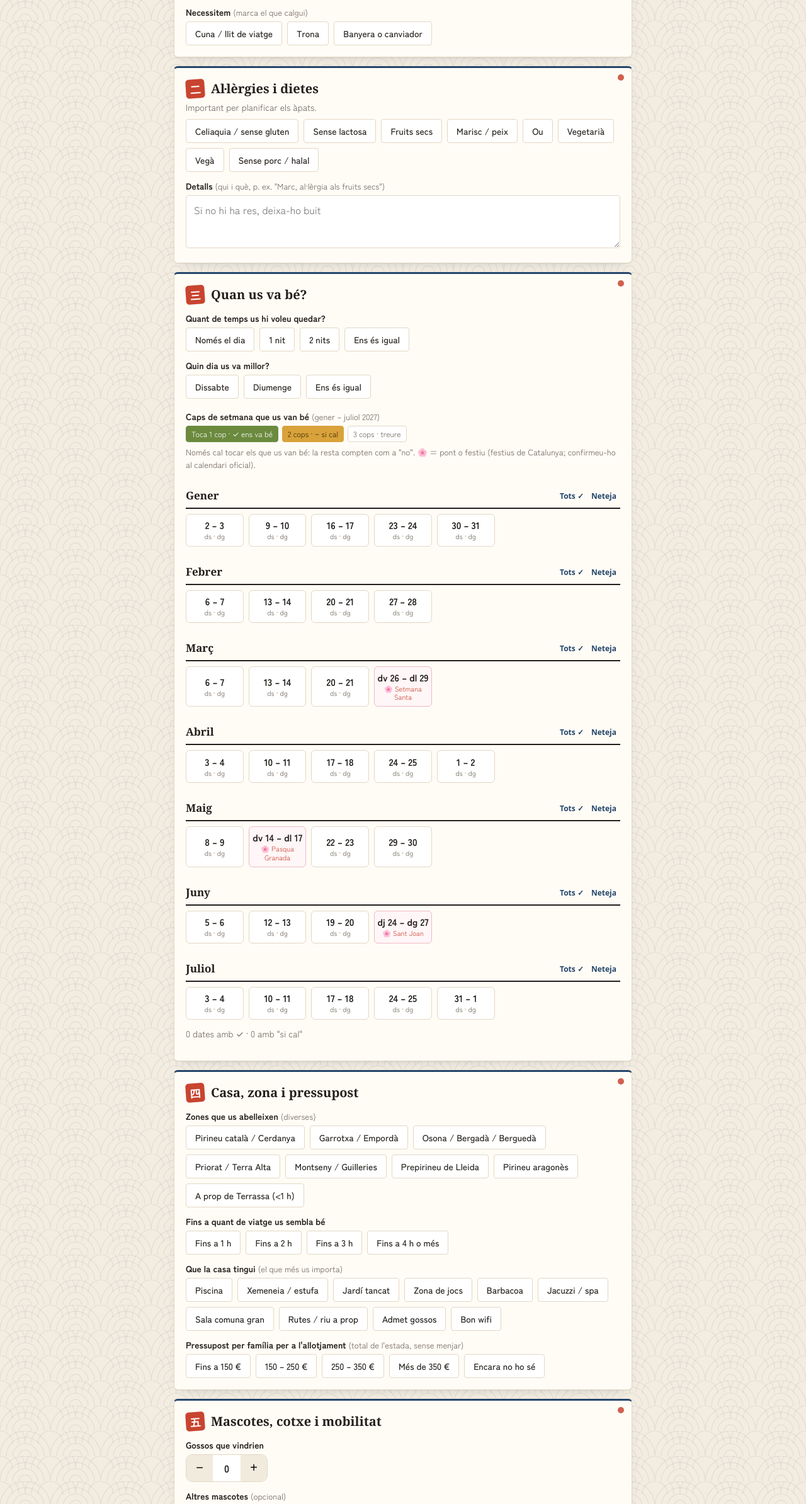
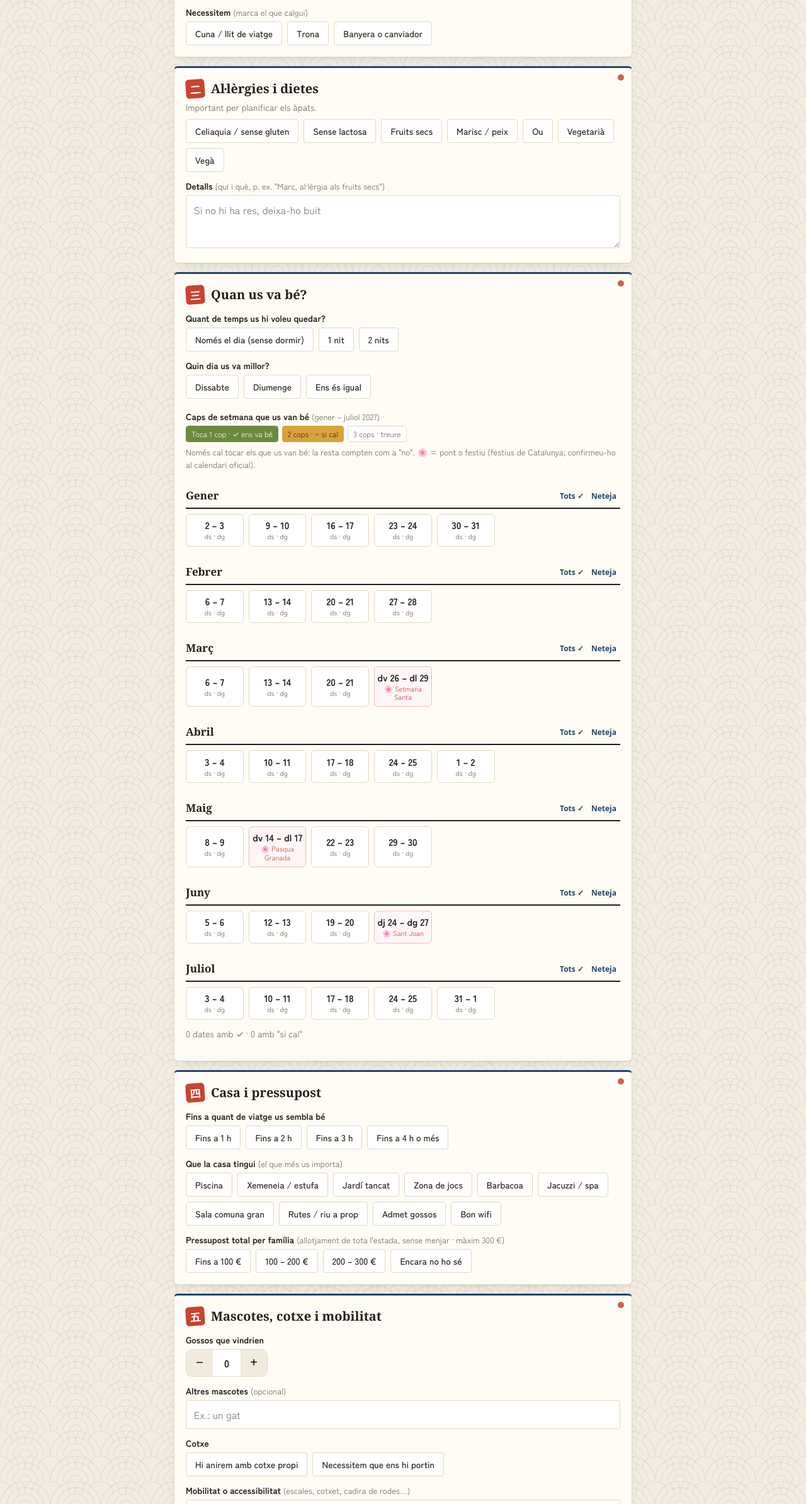
Before and after one commit to quipox/casa-rural-2027, a plain HTML site: page index.html in a window 1280 px wide. Shown: the part 768-3156 px from the top of the page at 63% size. Drawn offline with Linux system fonts and the light colour scheme; a web font is replaced by a local one.

Commit message:
Treu zones i halal, pressupost fins a 300 €, durada: dia, 1 o 2 nits
Co-Authored-By: Claude Opus 5.5 <noreply@anthropic.com>
Claude-Session: https://claude.ai/code/session_01LZC6vCfXuCQjYY8Ps8t2VN

```diff
--- a/index.html
+++ b/index.html
@@ -210,14 +210,12 @@ footer.jp{text-align:center;color:var(--mut);font:600 14px "Shippori Mincho B1",
   </section>
 
   <section class="card">
-    <h2><span class="num">四</span>Casa, zona i pressupost</h2>
-    <label class="f">Zones que us abelleixen <span class="hint">(diverses)</span></label>
-    <div class="chips" data-multi="zones" id="zoneChips"></div>
+    <h2><span class="num">四</span>Casa i pressupost</h2>
     <label class="f">Fins a quant de viatge us sembla bé</label>
     <div class="chips" data-single="travel" id="travelChips"></div>
     <label class="f">Que la casa tingui <span class="hint">(el que més us importa)</span></label>
     <div class="chips" data-multi="extras" id="extraChips"></div>
-    <label class="f">Pressupost per família per a l'allotjament <span class="hint">(total de l'estada, sense menjar)</span></label>
+    <label class="f">Pressupost total per família <span class="hint">(allotjament de tota l'estada, sense menjar · màxim 300 €)</span></label>
     <div class="chips" data-single="budget" id="budgetChips"></div>
   </section>
 
@@ -350,18 +348,18 @@ var PBY={};PERIODS.forEach(function(p){PBY[p.id]=p});
 /* ---------- opciones ---------- */
 var OPT={
  needs:[["cuna","Cuna / llit de viatge"],["trona","Trona"],["bano","Banyera o canviador"]],
- diets:[["celiaco","Celiaquia / sense gluten"],["lactosa","Sense lactosa"],["frutossecos","Fruits secs"],["marisco","Marisc / peix"],["huevo","Ou"],["vegetariano","Vegetarià"],["vegano","Vegà"],["halal","Sense porc / halal"]],
- nights:[["0","Només el dia"],["1","1 nit"],["2","2 nits"],["any","Ens és igual"],["3","3 nits"],["4","4 nits o més"]],
+ diets:[["celiaco","Celiaquia / sense gluten"],["lactosa","Sense lactosa"],["frutossecos","Fruits secs"],["marisco","Marisc / peix"],["huevo","Ou"],["vegetariano","Vegetarià"],["vegano","Vegà"]],
+ nights:[["0","Només el dia (sense dormir)"],["1","1 nit"],["2","2 nits"]],
  day:[["ds","Dissabte"],["dg","Diumenge"],["igual","Ens és igual"]],
  zones:[["pirineo","Pirineu català / Cerdanya"],["garrotxa","Garrotxa / Empordà"],["osona","Osona / Bergadà / Berguedà"],["priorat","Priorat / Terra Alta"],["montseny","Montseny / Guilleries"],["lleida","Prepirineu de Lleida"],["aragon","Pirineu aragonès"],["cerca","A prop de Terrassa (<1 h)"]],
  travel:[["1h","Fins a 1 h"],["2h","Fins a 2 h"],["3h","Fins a 3 h"],["4h","Fins a 4 h o més"]],
  extras:[["piscina","Piscina"],["chimenea","Xemeneia / estufa"],["jardin","Jardí tancat"],["juegos","Zona de jocs"],["bbq","Barbacoa"],["spa","Jacuzzi / spa"],["sala","Sala comuna gran"],["rutas","Rutes / riu a prop"],["mascotas","Admet gossos"],["wifi","Bon wifi"]],
- budget:[["b1","Fins a 150 €"],["b2","150 – 250 €"],["b3","250 – 350 €"],["b4","Més de 350 €"],["b0","Encara no ho sé"]],
+ budget:[["b1","Fins a 100 €"],["b2","100 – 200 €"],["b3","200 – 300 €"],["b0","Encara no ho sé"]],
  car:[["si","Hi anirem amb cotxe propi"],["no","Necessitem que ens hi portin"]],
  meals:[["turnos","Cuinem per torns entre famílies"],["comun","Compra comuna i despeses a mitges"],["cada","Cada família pel seu compte"],["mixto","Mixt: sopars junts, la resta lliure"],["fuera","Restaurant / càtering a prop"]],
  helps:[["cocinar","Cuinar"],["compra","Fer la compra"],["bbq","Encarregar-me de la barbacoa"],["ninos","Activitats per als nens"],["juegos","Jocs de taula"],["reservas","Gestionar reserves / pagaments"],["playlist","Música i ambient"],["conducir","Portar gent al cotxe"]]
 };
-var BUD_MAX={b1:150,b2:250,b3:350};
+var BUD_MAX={b1:100,b2:200,b3:300};
 function optLabel(group,id){var a=OPT[group];for(var i=0;i<a.length;i++)if(a[i][0]===id)return a[i][1];return id}
 
 /* ---------- estado del formulario ---------- */
@@ -371,11 +369,11 @@ function defaults(){return {fam:"",contact:"",phone:"",adults:2,kids:[],needs:[]
 function save(){store("cr1-form",S)}
 
 function renderChips(){
-  var map={needs:"#needsChips",diets:"#dietChips",nights:"#nightsChips",day:"#dayChips",zones:"#zoneChips",travel:"#travelChips",extras:"#extraChips",budget:"#budgetChips",car:"#carChips",meals:"#mealChips",helps:"#helpChips"};
+  var map={needs:"#needsChips",diets:"#dietChips",nights:"#nightsChips",day:"#dayChips",travel:"#travelChips",extras:"#extraChips",budget:"#budgetChips",car:"#carChips",meals:"#mealChips",helps:"#helpChips"};
   Object.keys(map).forEach(function(g){
     var el=$(map[g]);if(!el)return;
     var multi=Array.isArray(S[g]);
-    el.innerHTML=OPT[g].filter(function(o){return !(g==="nights"&&(o[0]==="3"||o[0]==="4"))}).map(function(o){
+    el.innerHTML=OPT[g].map(function(o){
       var on=multi?S[g].indexOf(o[0])>-1:S[g]===o[0];
       return '<button type="button" class="chip'+(on?" on":"")+'" data-g="'+g+'" data-v="'+o[0]+'" aria-pressed="'+on+'">'+esc(o[1])+'</button>';
     }).join("");
@@ -456,7 +454,6 @@ function summaryText(o){
   L.push("👨‍👩‍👧 "+o.a+" adult(s)"+(o.k.length?" + "+o.k.length+" nen(s) ("+o.k.join(", ")+" anys)":""));
   if(o.al.length||o.at)L.push("🍽️ Dietes/al·lèrgies: "+o.al.map(function(x){return optLabel("diets",x)}).concat(o.at?[o.at]:[]).join("; "));
   L.push("📅 Dates ✓ "+o.ok.length+" · si cal "+o.mb.length);
-  if(o.z.length)L.push("📍 Zones: "+o.z.map(function(x){return optLabel("zones",x)}).join(", "));
   if(o.b)L.push("💶 Pressupost: "+optLabel("budget",o.b));
   L.push("");L.push(enc(o));
   return L.join("\n");
@@ -592,7 +589,6 @@ function renderPanel(){
   h+='<section class="card"><h2>5 · Preferències del grup</h2>';
   h+='<h3>Durada</h3>'+barsHTML(count(FAMS.map(function(f){return f.n?[f.n]:[]})),"nights",n);
   h+='<h3>Dia preferit</h3>'+barsHTML(count(FAMS.map(function(f){return f.dy?[f.dy]:[]})),"day",n);
-  h+='<h3>Zones</h3>'+barsHTML(count(FAMS.map(function(f){return f.z})),"zones",n);
   h+='<h3>Viatge màxim</h3>'+barsHTML(count(FAMS.map(function(f){return f.t?[f.t]:[]})),"travel",n);
   h+='<h3>Què ha de tenir la casa</h3>'+barsHTML(count(FAMS.map(function(f){return f.x})),"extras",n);
   h+='<h3>Pressupost per família</h3>'+barsHTML(count(FAMS.map(function(f){return f.b?[f.b]:[]})),"budget",n);
@@ -620,11 +616,9 @@ function phase2HTML(an){
   var att=r.ok.concat(r.mb),pp=peopleOf(att);
   var caps=att.map(function(f){return BUD_MAX[f.b]}).filter(function(x){return x});
   var cap=caps.length?Math.min.apply(null,caps):null;
-  var hasUnknown=att.some(function(f){return f.b==="b4"});
+  var hasUnknown=att.some(function(f){return f.b==="b0"||!f.b});
   var ex=count(att.map(function(f){return f.x}));
   var exTop=Object.keys(ex).sort(function(a,b){return ex[b]-ex[a]}).slice(0,6);
-  var zn=count(att.map(function(f){return f.z}));
-  var znTop=Object.keys(zn).sort(function(a,b){return zn[b]-zn[a]}).slice(0,3);
   var tr=att.map(function(f){return f.t}).filter(Boolean).sort();
   var dogs=0;att.forEach(function(f){dogs+=f.dg});
   var cunas=att.filter(function(f){return f.nd.indexOf("cuna")>-1}).length;
@@ -644,7 +638,6 @@ function phase2HTML(an){
   else brief.push("Dormitoris: mínim "+att.length+" (un per família) · Places: "+pp.t+" + marge");
   if(cunas||tronas)brief.push("Cunes: "+cunas+" · Trones: "+tronas);
   brief.push("Gossos: "+dogs+(dogs?" (la casa els ha d\'admetre)":""));
-  if(znTop.length)brief.push("Zones: "+znTop.map(function(z){return optLabel("zones",z)}).join("; "));
   if(tr.length)brief.push("Viatge màxim (el més restrictiu): "+optLabel("travel",tr[0]));
   if(exTop.length)brief.push("Imprescindibles/desitjables: "+exTop.map(function(x){return optLabel("extras",x)+" ("+ex[x]+")"}).join(", "));
   if(cap)brief.push("Pressupost: fins a "+cap+" € per família → casa fins a ~"+(cap*att.length)+" € en total");
```
